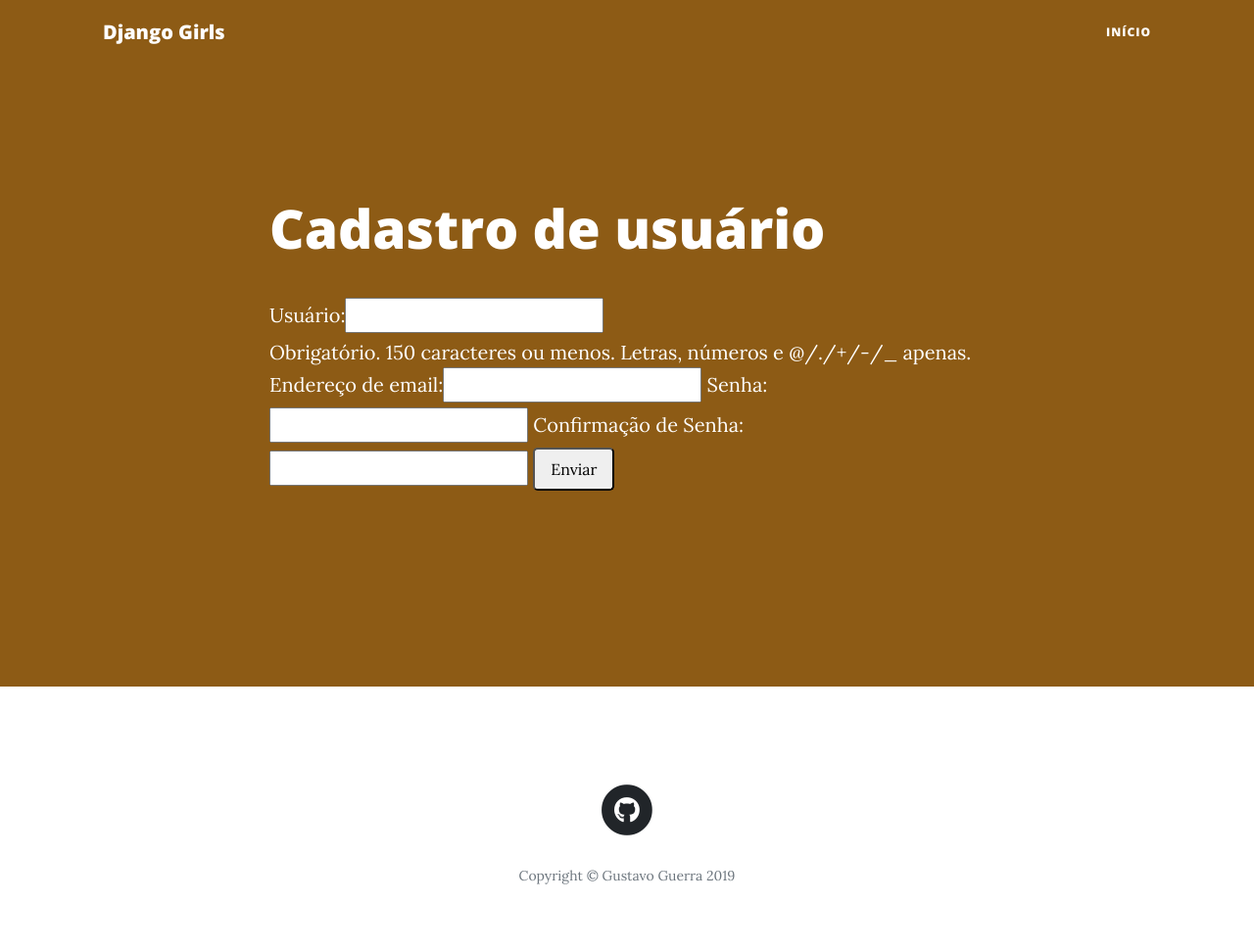
After one commit to gguerran/my-first-blog, a Django app: page /create_user/ in a window 1280 px wide. The commit adds this page. Shown: the whole page at 98% size. Run offline with Django 3.2, Linux system fonts and the light colour scheme; some libraries are stand-ins or nearby versions.

Commit message:
Adicionando módulo de criação de usuários

```diff
--- a/blog/forms.py
+++ b/blog/forms.py
@@ -1,5 +1,6 @@
 from django import forms
 from .models import Post
+from django.contrib.auth.models import User
 
 
 class PostForm(forms.ModelForm):
@@ -24,3 +25,29 @@ class LoginForm(forms.Form):
 class PassForm(forms.Form):
     email = forms.CharField(required=True)
     username = forms.CharField(required=True)
+
+
+class RegisterForm(forms.ModelForm):
+
+    password1 = forms.CharField(label='Senha', widget=forms.PasswordInput)
+    password2 = forms.CharField(
+        label='Confirmação de Senha', widget=forms.PasswordInput
+    )
+
+    def clean_password2(self):
+        password1 = self.cleaned_data.get("password1")
+        password2 = self.cleaned_data.get("password2")
+        if password1 and password2 and password1 != password2:
+            raise forms.ValidationError('A confirmação não está correta')
+        return password2
+
+    def save(self, commit=True):
+        user = super(RegisterForm, self).save(commit=False)
+        user.set_password(self.cleaned_data['password1'])
+        if commit:
+            user.save()
+        return user
+
+    class Meta:
+        model = User
+        fields = ['username', 'email']
--- /dev/null
+++ b/blog/templates/blog/form_cadastro_user.html
@@ -0,0 +1,27 @@
+{% extends 'blog/base.html' %}
+{% load static %}
+{% load bootstrap %}
+{% block content %}
+<header class="masthead" style="background-color: #fc9403">
+  <div class="overlay"></div>
+  <div class="container">
+    <div class="row">
+      <div class="col-lg-8  col-md-10 mx-auto">
+        <div class="post-heading">
+            {%if msg%}
+            <p>{{msg}}</p>
+            {%endif%}
+          <h1>Cadastro de usuário</h1>
+          <br>
+          <form action="." method="post">
+              {% csrf_token %}
+              {{ form|bootstrap}}
+              <button class="btn-lg">Enviar</button>
+          </form>
+
+        </div>
+      </div>
+    </div>
+  </div>
+</header>
+{% endblock %}
--- a/blog/templates/blog/login.html
+++ b/blog/templates/blog/login.html
@@ -15,7 +15,8 @@
               {% csrf_token %}
               {{ form.username|bootstrap}}
               {{ form.password|bootstrap}}
-              <a style = 'color: #001640' href="{% url 'pass_recovery' %}">Esqueceu a senha?</a>
+              <a style = 'color: #001640' href="{% url 'pass_recovery' %}">Esqueceu a senha?</a><br>
+              <a style = 'color: #001640' href="{% url 'create_user' %}">Não tem cadastro??</a>
               <button class="btn-lg" style = 'float: right;'>Entrar</button>
           </form>
 
--- a/blog/urls.py
+++ b/blog/urls.py
@@ -9,6 +9,8 @@ urlpatterns = [
     path('logout/', views.logout_view, name='logout_view'),
 
     path('pass_recovery/', views.pass_recovery, name='pass_recovery'),
+
+    path('create_user/', views.create_user, name='create_user'),
 
     # Redireciona a página inicial para view post_list
     path('blog/', views.post_list, name='post_list'),
--- a/blog/views.py
+++ b/blog/views.py
@@ -1,9 +1,9 @@
 from django.shortcuts import render, get_object_or_404
 from django.utils.crypto import get_random_string
-from django.core.mail import EmailMessage, send_mail
+from django.core.mail import send_mail
 from django.utils import timezone
 from .models import Post
-from .forms import PostForm, LoginForm, PassForm
+from .forms import PostForm, LoginForm, PassForm, RegisterForm
 from django.shortcuts import redirect
 from django.contrib.auth.models import User
 from django.contrib.auth import authenticate, login, logout
@@ -192,3 +192,22 @@ def pass_recovery(request):
 def logout_view(request):
     logout(request)
     return redirect('login_view')
+
+
+def create_user(request):
+    template_name = 'blog/form_cadastro_user.html'
+    if request.method == 'POST':
+        form = RegisterForm(request.POST)
+        if form.is_valid():
+            user = form.save()
+            user = authenticate(
+                username=user.username, password=form.cleaned_data['password1']
+            )
+            login(request, user)
+            return redirect('post_list')
+    else:
+        form = RegisterForm()
+    context = {
+        'form': form
+    }
+    return render(request, template_name, context)
```
Also changed, not shown: db.sqlite3.
